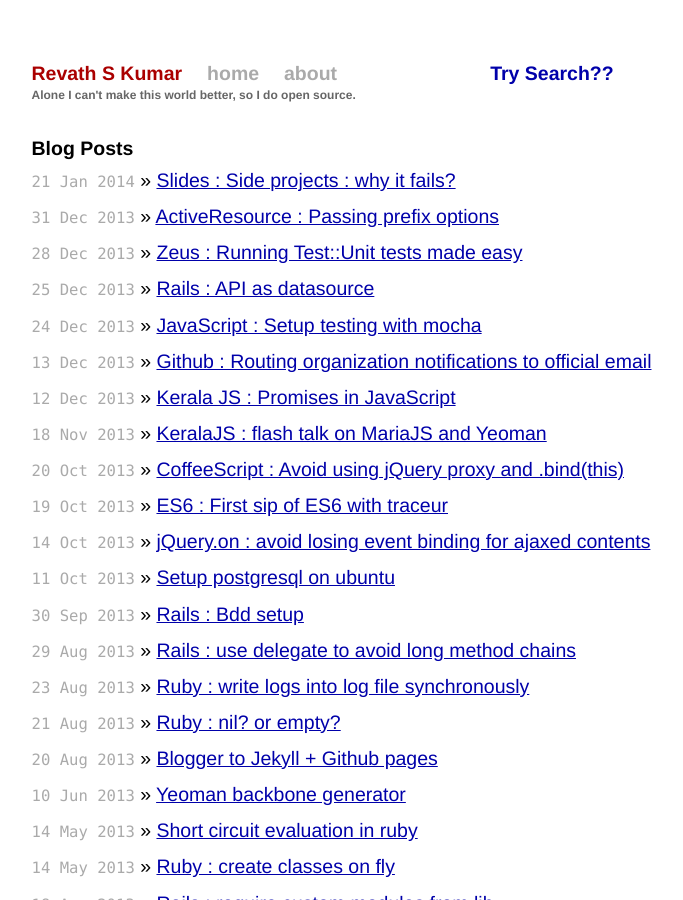
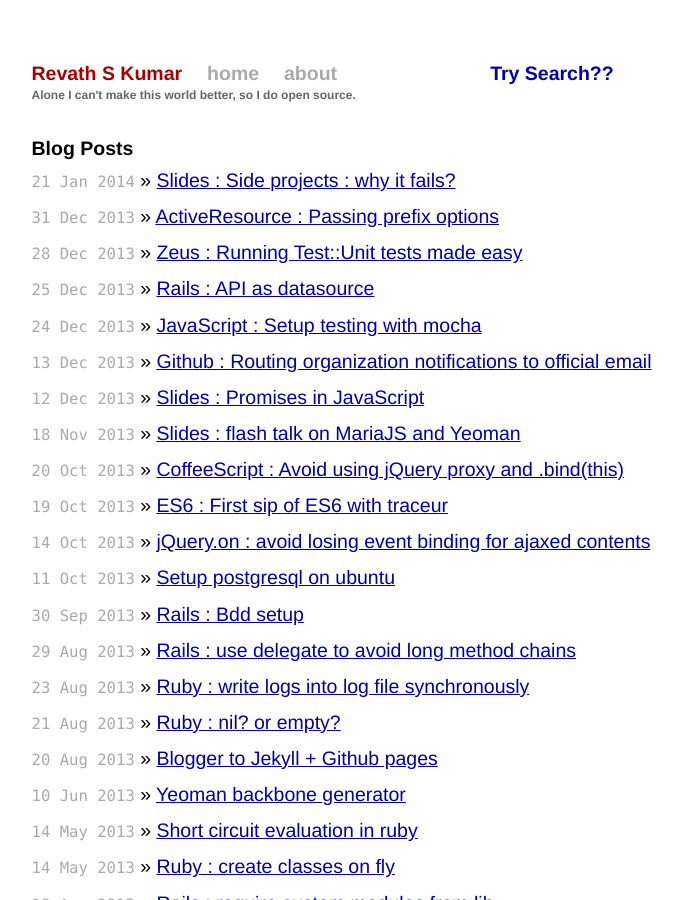
Before and after one commit to revathskumar/blog.revathskumar.com, a Jekyll site: the page built from index.html, in a window 1280 px wide and 900 px high. Shown: the whole window, without its empty margins (199-882 px from the left). Built offline with Jekyll 4.4.1, drawn with Linux system fonts in a browser that asks for light colours; Markdown is read by kramdown in place of the engine named in the settings.

Commit message:
posts related to talks : title starts with slides

```diff
--- a/_posts/2013-11-18-keralajs-flash-talk-on-mariajs-and-yeoman.md
+++ b/_posts/2013-11-18-keralajs-flash-talk-on-mariajs-and-yeoman.md
@@ -1,6 +1,6 @@
 ---
 layout: post
-title: "KeralaJS : flash talk on MariaJS and Yeoman"
+title: "Slides : flash talk on MariaJS and Yeoman"
 date: 2013-11-18 18:19:00 IST
 updated: 2013-11-18 18:19:00 IST
 categories: talks
--- a/_posts/2013-12-12-promises-in-javascript.md
+++ b/_posts/2013-12-12-promises-in-javascript.md
@@ -1,6 +1,6 @@
 ---
 layout: post
-title: "Kerala JS : Promises in JavaScript"
+title: "Slides : Promises in JavaScript"
 date: 2013-12-12 12:00:00 IST
 updated: 2013-12-12 12:00:00 IST
 categories: talks
```
